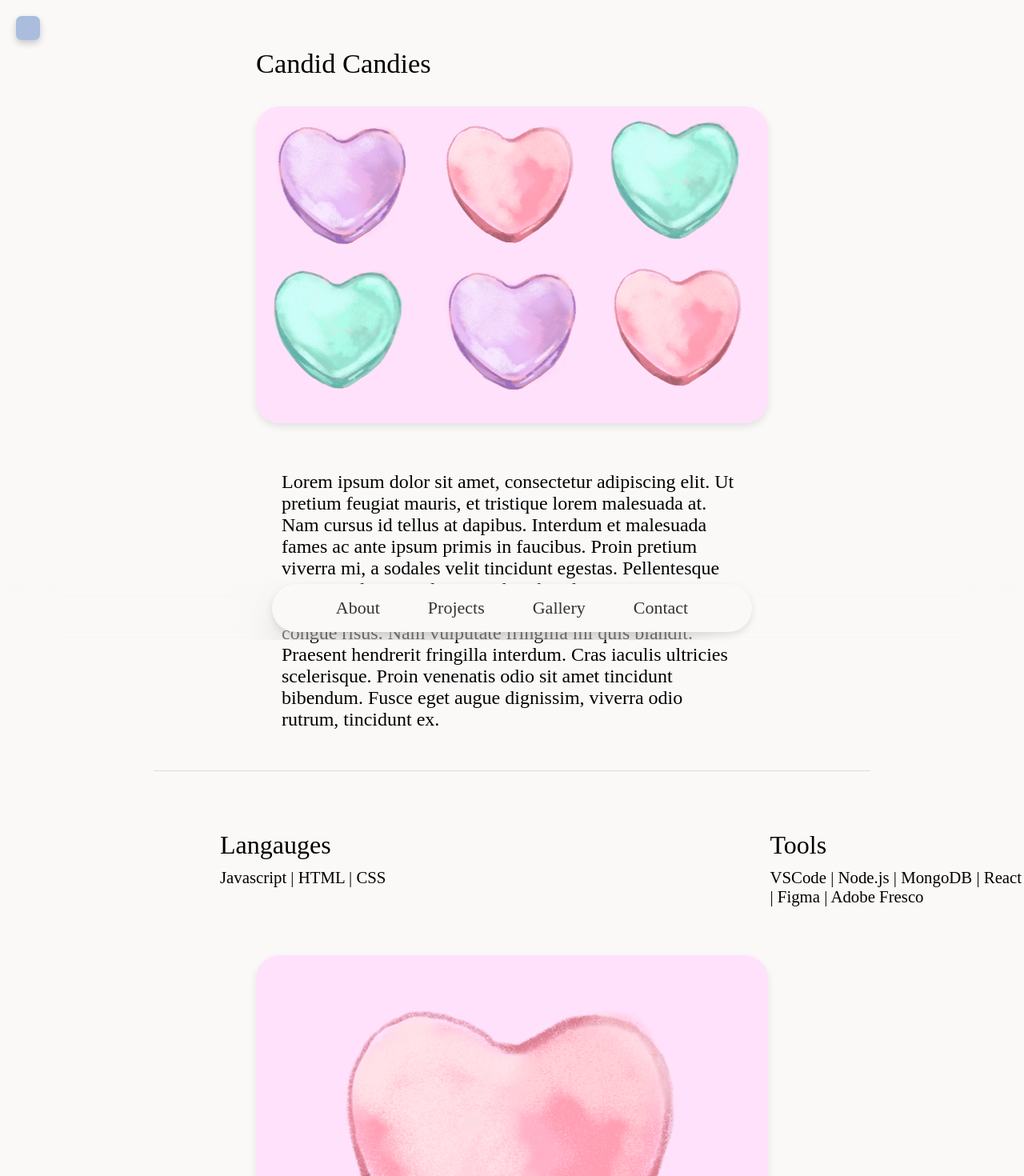
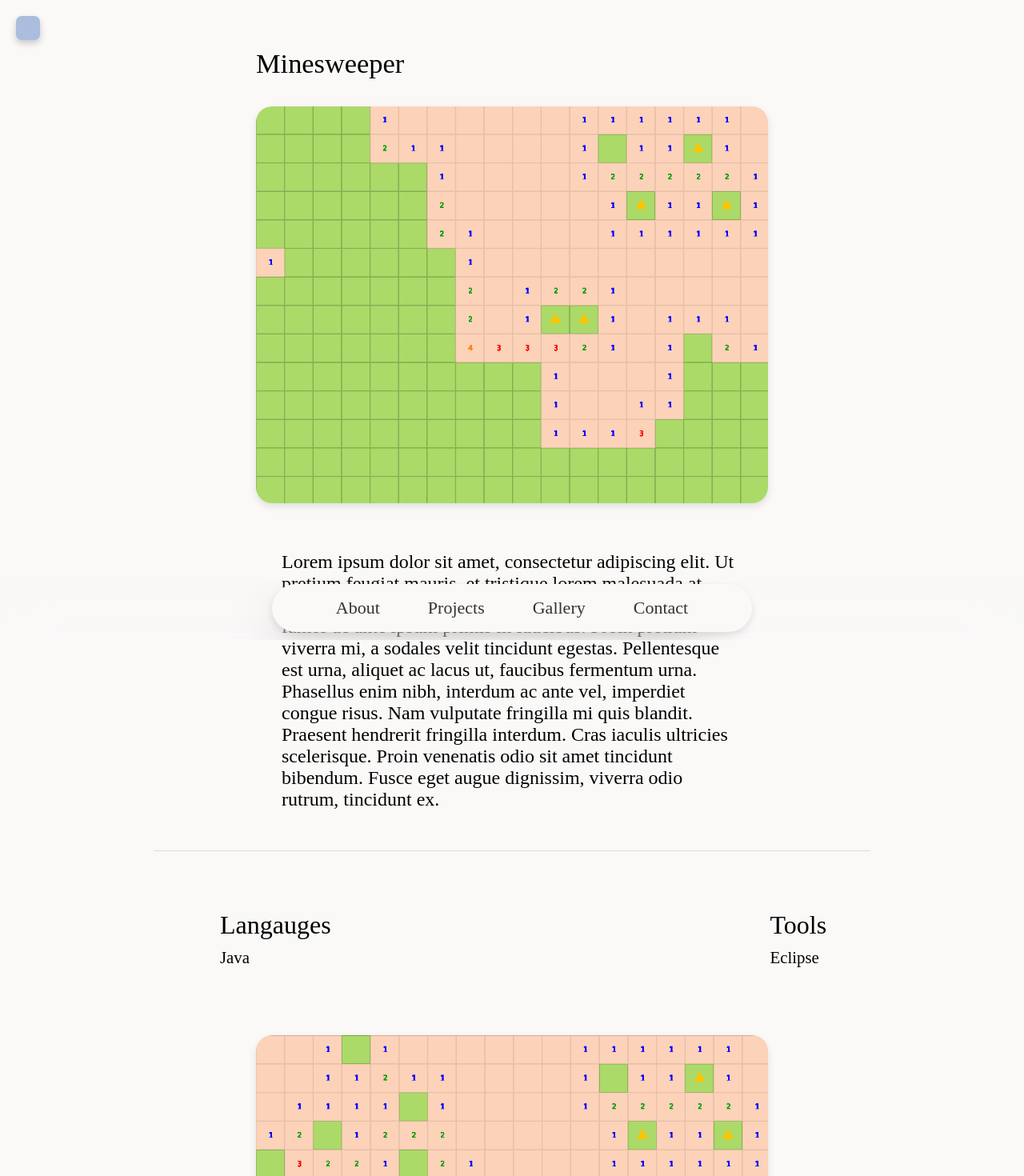
Before and after one commit to priya-singh-14/portfolio, a React (Create React App) app in the folder my-website/: page /minesweeper in a window 1280 px wide. Shown: the top 1470 px of the page at 80% size. Built offline with nearby package versions, Linux system fonts and the light colour scheme.

Commit message:
editing components of all projects

```diff
--- a/my-website/src/lem.jsx
+++ b/my-website/src/lem.jsx
@@ -1,5 +1,6 @@
-import h1 from "./assets/h1.png";
-import h2 from "./assets/h2.png";
+import l2 from "./assets/l2.png";
+import l4 from "./assets/l4.png";
+
 import "./projects.css";
 
 
@@ -7,7 +8,7 @@ function LightEm() {
     return (
         <div className="start">
         <p>Candid Candies</p>
-       <img src={h2} alt="Project 1" className="subproject-img"/>
+       <img src={l2} alt="Project 1" className="subproject-img-tall"/>
        <div className="project-text-section">
         <p>Lorem ipsum dolor sit amet, consectetur adipiscing elit. Ut pretium feugiat mauris, et tristique lorem malesuada at. Nam cursus id tellus at dapibus. Interdum et malesuada fames ac ante ipsum primis in faucibus. Proin pretium viverra mi, a sodales velit tincidunt egestas. Pellentesque est urna, aliquet ac lacus ut, faucibus fermentum urna. Phasellus enim nibh, interdum ac ante vel, imperdiet congue risus. Nam vulputate fringilla mi quis blandit. Praesent hendrerit fringilla interdum. Cras iaculis ultricies scelerisque. Proin venenatis odio sit amet tincidunt bibendum. Fusce eget augue dignissim, viverra odio rutrum, tincidunt ex.</p>
         <hr class="custom-hr" />
@@ -17,19 +18,19 @@ function LightEm() {
         <div className="project-info-header">
             <p>Langauges</p>
        </div>
-       <p>Javascript | HTML | CSS</p>
+       <p>Java</p>
        </div>
 
        <div className="project-info-right">
         <div className="project-info-header">
             <p>Tools</p>
        </div>
-       <p>VSCode | Node.js | MongoDB | React | Figma | Adobe Fresco</p>
+       <p>Eclipse</p>
        </div>
 
         </div>
         </div>
-        <img src={h1} alt="Project 1" className="subproject-img"/>
+        <img src={l4} alt="Project 1" className="subproject-img-tall"/>
        </div>
     )
 }
--- a/my-website/src/mine.jsx
+++ b/my-website/src/mine.jsx
@@ -1,13 +1,15 @@
-import h1 from "./assets/h1.png";
-import h2 from "./assets/h2.png";
+import m1 from "./assets/ms1.png";
+import m2 from "./assets/ms2.png";
+import m3 from "./assets/ms3.png";
+import m4 from "./assets/ms4.png";
 import "./projects.css";
 
 
 function Minesweeper() {
     return (
         <div className="start">
-        <p>Candid Candies</p>
-       <img src={h2} alt="Project 1" className="subproject-img"/>
+        <p>Minesweeper</p>
+       <img src={m4} alt="Project 1" className="subproject-img"/>
        <div className="project-text-section">
         <p>Lorem ipsum dolor sit amet, consectetur adipiscing elit. Ut pretium feugiat mauris, et tristique lorem malesuada at. Nam cursus id tellus at dapibus. Interdum et malesuada fames ac ante ipsum primis in faucibus. Proin pretium viverra mi, a sodales velit tincidunt egestas. Pellentesque est urna, aliquet ac lacus ut, faucibus fermentum urna. Phasellus enim nibh, interdum ac ante vel, imperdiet congue risus. Nam vulputate fringilla mi quis blandit. Praesent hendrerit fringilla interdum. Cras iaculis ultricies scelerisque. Proin venenatis odio sit amet tincidunt bibendum. Fusce eget augue dignissim, viverra odio rutrum, tincidunt ex.</p>
         <hr class="custom-hr" />
@@ -17,19 +19,19 @@ function Minesweeper() {
         <div className="project-info-header">
             <p>Langauges</p>
        </div>
-       <p>Javascript | HTML | CSS</p>
+       <p>Java</p>
        </div>
 
        <div className="project-info-right">
         <div className="project-info-header">
             <p>Tools</p>
        </div>
-       <p>VSCode | Node.js | MongoDB | React | Figma | Adobe Fresco</p>
+       <p>Eclipse </p>
        </div>
 
         </div>
         </div>
-        <img src={h1} alt="Project 1" className="subproject-img"/>
+        <img src={m3} alt="Project 1" className="subproject-img"/>
        </div>
     )
 }
--- a/my-website/src/projects.css
+++ b/my-website/src/projects.css
@@ -79,15 +79,24 @@
   margin: 50px auto;
 }
 
-
-
 .subproject-img {
   display: block;
   margin-left: auto;
   margin-right: auto;
   width: 50%;
-  border-radius: 30px;
+  border-radius: 20px;
   box-shadow: 0 4px 10px rgba(0, 0, 0, 0.1);
+  margin-bottom: 60px;
+}
+
+.subproject-img-tall {
+  display: block;
+  margin-left: auto;
+  margin-right: auto;
+  width: 30%;
+  border-radius: 20px;
+  box-shadow: 0 4px 10px rgba(0, 0, 0, 0.1);
+  margin-bottom: 60px;
 }
 
 .start p {
@@ -102,15 +111,6 @@
 .project-text-section p {
   font-size: 1.5rem;
   width: 45%;
-}
-
-.bottom-img {
-  display: block;
-  margin-left: auto;
-  margin-right: auto;
-  width: 30%;
-  border-radius: 30px;
-  box-shadow: 0 4px 10px rgba(0, 0, 0, 0.1);
 }
 
 .info-block {
--- a/my-website/src/sv.jsx
+++ b/my-website/src/sv.jsx
@@ -1,5 +1,6 @@
-import h1 from "./assets/h1.png";
-import h2 from "./assets/h2.png";
+import sv1 from "./assets/sv.png";
+import sv2 from "./assets/sv2.png";
+import sv3 from "./assets/sv3.png";
 import "./projects.css";
 
 
@@ -7,7 +8,7 @@ function SV() {
     return (
         <div className="start">
         <p>StockView</p>
-       <img src={h2} alt="Project 1" className="subproject-img"/>
+       <img src={sv3} alt="Project 1" className="subproject-img"/>
        <div className="project-text-section">
         <p>Lorem ipsum dolor sit amet, consectetur adipiscing elit. Ut pretium feugiat mauris, et tristique lorem malesuada at. Nam cursus id tellus at dapibus. Interdum et malesuada fames ac ante ipsum primis in faucibus. Proin pretium viverra mi, a sodales velit tincidunt egestas. Pellentesque est urna, aliquet ac lacus ut, faucibus fermentum urna. Phasellus enim nibh, interdum ac ante vel, imperdiet congue risus. Nam vulputate fringilla mi quis blandit. Praesent hendrerit fringilla interdum. Cras iaculis ultricies scelerisque. Proin venenatis odio sit amet tincidunt bibendum. Fusce eget augue dignissim, viverra odio rutrum, tincidunt ex.</p>
         <hr class="custom-hr" />
@@ -17,19 +18,19 @@ function SV() {
         <div className="project-info-header">
             <p>Langauges</p>
        </div>
-       <p>Javascript | HTML | CSS</p>
+       <p>Java</p>
        </div>
 
        <div className="project-info-right">
         <div className="project-info-header">
             <p>Tools</p>
        </div>
-       <p>VSCode | Node.js | MongoDB | React | Figma | Adobe Fresco</p>
+       <p>IntelliJ | JavaSwing | AlphaVantage API</p>
        </div>
 
         </div>
         </div>
-        <img src={h1} alt="Project 1" className="subproject-img"/>
+        <img src={sv1} alt="Project 1" className="subproject-img"/>
        </div>
     )
 }
--- a/my-website/src/ztype.jsx
+++ b/my-website/src/ztype.jsx
@@ -1,13 +1,13 @@
-import h1 from "./assets/h1.png";
-import h2 from "./assets/h2.png";
+import z2 from "./assets/z2.png";
+import z3 from "./assets/z3.png";
 import "./projects.css";
 
 
 function ZType() {
     return (
         <div className="start">
-        <p>Candid Candies</p>
-       <img src={h2} alt="Project 1" className="subproject-img"/>
+        <p>ZType</p>
+       <img src={z3} alt="Project 1" className="subproject-img-tall"/>
        <div className="project-text-section">
         <p>Lorem ipsum dolor sit amet, consectetur adipiscing elit. Ut pretium feugiat mauris, et tristique lorem malesuada at. Nam cursus id tellus at dapibus. Interdum et malesuada fames ac ante ipsum primis in faucibus. Proin pretium viverra mi, a sodales velit tincidunt egestas. Pellentesque est urna, aliquet ac lacus ut, faucibus fermentum urna. Phasellus enim nibh, interdum ac ante vel, imperdiet congue risus. Nam vulputate fringilla mi quis blandit. Praesent hendrerit fringilla interdum. Cras iaculis ultricies scelerisque. Proin venenatis odio sit amet tincidunt bibendum. Fusce eget augue dignissim, viverra odio rutrum, tincidunt ex.</p>
         <hr class="custom-hr" />
@@ -17,19 +17,18 @@ function ZType() {
         <div className="project-info-header">
             <p>Langauges</p>
        </div>
-       <p>Javascript | HTML | CSS</p>
+       <p>Java</p>
        </div>
 
        <div className="project-info-right">
         <div className="project-info-header">
             <p>Tools</p>
        </div>
-       <p>VSCode | Node.js | MongoDB | React | Figma | Adobe Fresco</p>
+       <p>Eclipse</p>
        </div>
-
         </div>
         </div>
-        <img src={h1} alt="Project 1" className="subproject-img"/>
+        <img src={z2} alt="Project 1" className="subproject-img-tall"/>
        </div>
     )
 }
```
